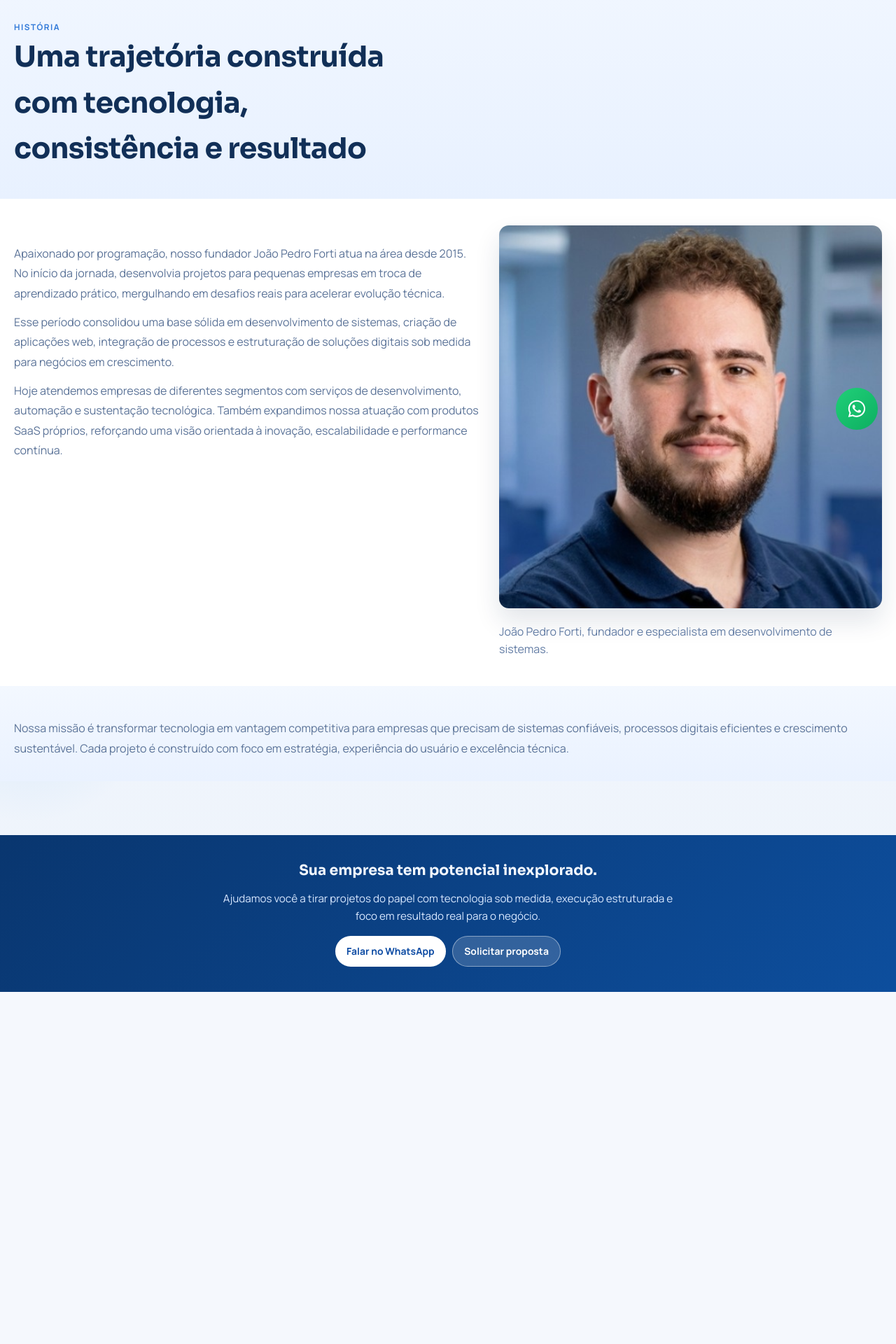
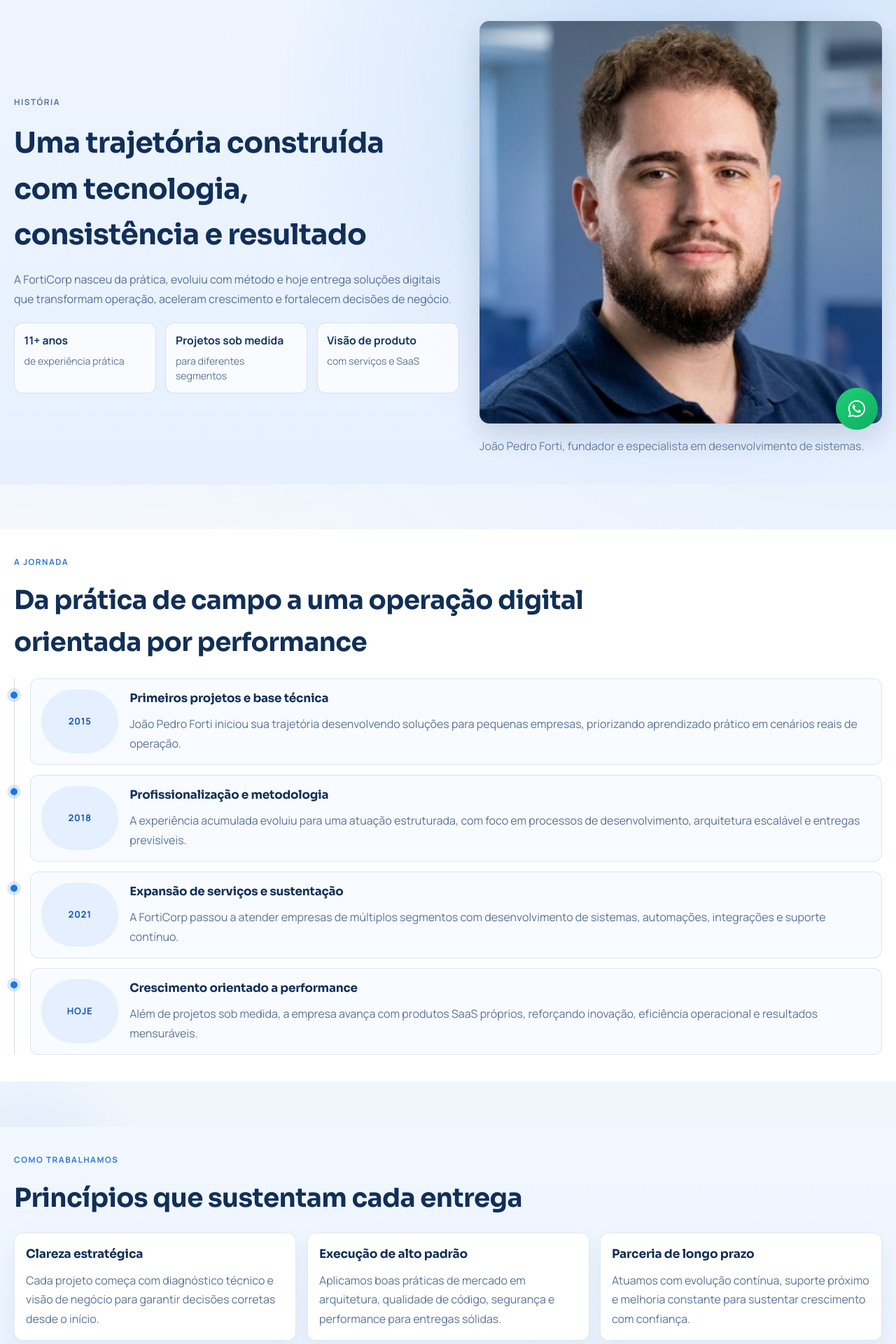
Before and after one commit to joaopedroforti/institutional-site, a Next.js app: page /historia in a window 1280 px wide. Shown: the part 160-2080 px from the top of the page at 70% size. Before the commit the page ends 1577 px from the top, so only its background shows below. Built offline with nearby package versions, Linux system fonts and the light colour scheme.

Commit message:
feat: redesign historia page with premium storytelling layout

```diff
--- a/app/historia/historia.module.css
+++ b/app/historia/historia.module.css
@@ -1,22 +1,42 @@
-.head {
+.head,
+.timelineSection,
+.principlesSection,
+.highlight {
   width: 100vw;
   margin-left: calc(50% - 50vw);
-  margin-top: clamp(3rem, 5vw, 4.8rem);
   padding-left: max(var(--container-pad), calc((100vw - var(--container-max)) / 2));
   padding-right: max(var(--container-pad), calc((100vw - var(--container-max)) / 2));
-  padding-top: clamp(1.8rem, 3vw, 2.8rem);
-  padding-bottom: clamp(1.8rem, 3vw, 2.8rem);
 }
 
-.hero {
-  background: linear-gradient(180deg, #f0f6ff 0%, #e8f1ff 100%);
+.head {
+  margin-top: clamp(3rem, 5vw, 4.8rem);
+  padding-top: clamp(1.8rem, 3vw, 2.8rem);
+  padding-bottom: clamp(2rem, 3.2vw, 3rem);
+  background:
+    radial-gradient(circle at 78% 18%, rgba(18, 109, 212, 0.18) 0%, transparent 52%),
+    linear-gradient(180deg, #eef5ff 0%, #e6f0ff 100%);
 }
 
-.head h1 {
+.heroInner {
+  display: grid;
+  grid-template-columns: 1.05fr 0.95fr;
+  gap: clamp(1.3rem, 2.3vw, 2rem);
+  align-items: center;
+}
+
+.heroContent h1 {
+  margin-top: 0.95rem;
   font-size: clamp(2rem, 3.2vw, 3.2rem);
   color: #112f57;
   max-width: 19ch;
   letter-spacing: -0.015em;
+}
+
+.heroContent > p {
+  margin-top: 1rem;
+  color: #566f95;
+  line-height: 1.78;
+  max-width: 70ch;
 }
 
 .kicker {
@@ -27,29 +47,32 @@
   font-weight: 700;
 }
 
-.grid {
-  width: 100vw;
-  margin-left: calc(50% - 50vw);
-  margin-top: 0;
-  padding-left: max(var(--container-pad), calc((100vw - var(--container-max)) / 2));
-  padding-right: max(var(--container-pad), calc((100vw - var(--container-max)) / 2));
-  padding-top: clamp(1.8rem, 3vw, 2.8rem);
-  padding-bottom: clamp(1.8rem, 3vw, 2.8rem);
+.heroMetrics {
+  margin-top: 1.2rem;
   display: grid;
-  grid-template-columns: 1.1fr 0.9fr;
-  gap: 1.5rem;
-  background: #ffffff;
+  grid-template-columns: repeat(3, minmax(0, 1fr));
+  gap: 0.85rem;
 }
 
-.story {
-  padding: clamp(0.3rem, 1vw, 0.8rem) 0;
+.metric {
+  border: 1px solid rgba(15, 33, 63, 0.12);
+  background: rgba(255, 255, 255, 0.72);
+  border-radius: 12px;
+  padding: 0.8rem 0.85rem;
 }
 
-.story p,
-.highlight p {
-  margin-top: 0.8rem;
-  color: #5b7398;
-  line-height: 1.78;
+.metric strong {
+  display: block;
+  color: #143765;
+  font-size: 0.98rem;
+}
+
+.metric span {
+  margin-top: 0.32rem;
+  display: block;
+  color: #5d769d;
+  font-size: 0.88rem;
+  line-height: 1.55;
 }
 
 .photoCard {
@@ -60,7 +83,7 @@
   width: 100%;
   height: auto;
   border-radius: 14px;
-  box-shadow: 0 18px 36px rgba(16, 40, 73, 0.12);
+  box-shadow: 0 18px 36px rgba(16, 40, 73, 0.14);
 }
 
 .photoCaption {
@@ -68,31 +91,184 @@
   color: #627ca4;
 }
 
-.highlight {
-  width: 100vw;
-  margin-left: calc(50% - 50vw);
-  margin-top: 0;
-  padding-left: max(var(--container-pad), calc((100vw - var(--container-max)) / 2));
-  padding-right: max(var(--container-pad), calc((100vw - var(--container-max)) / 2));
-  padding-top: clamp(1.5rem, 2.6vw, 2.1rem);
-  padding-bottom: clamp(1.5rem, 2.6vw, 2.1rem);
-  background: linear-gradient(180deg, #f3f8ff 0%, #eaf2ff 100%);
+.timelineSection {
+  margin-top: clamp(3rem, 5vw, 4.8rem);
+  padding-top: clamp(1.8rem, 3vw, 2.8rem);
+  padding-bottom: clamp(1.8rem, 3vw, 2.8rem);
+  background: #ffffff;
 }
 
-.grid > [data-reveal]:nth-child(1) {
-  --reveal-delay: 90ms;
+.sectionHeader h2 {
+  margin-top: 0.95rem;
+  font-size: clamp(1.7rem, 2.9vw, 2.8rem);
+  color: #112f57;
+  max-width: 30ch;
+  letter-spacing: -0.015em;
 }
 
-.grid > [data-reveal]:nth-child(2) {
-  --reveal-delay: 190ms;
+.timeline {
+  margin-top: 1.4rem;
+  border-left: 1px solid rgba(15, 33, 63, 0.16);
+  padding-left: 1.4rem;
+  display: grid;
+  gap: 0.9rem;
+}
+
+.timelineItem {
+  position: relative;
+  display: grid;
+  grid-template-columns: 110px 1fr;
+  gap: 1rem;
+  border: 1px solid rgba(15, 33, 63, 0.1);
+  border-radius: 12px;
+  background: #f8fbff;
+  padding: 0.95rem;
+}
+
+.timelineItem::before {
+  content: "";
+  position: absolute;
+  left: -1.8rem;
+  top: 1.1rem;
+  width: 10px;
+  height: 10px;
+  border-radius: 50%;
+  background: #1a78e0;
+  box-shadow: 0 0 0 5px rgba(26, 120, 224, 0.16);
+}
+
+.timelineYear {
+  display: inline-flex;
+  align-items: center;
+  justify-content: center;
+  min-height: 38px;
+  border-radius: 999px;
+  background: #e4efff;
+  color: #1558b6;
+  font-size: 0.82rem;
+  font-weight: 700;
+  letter-spacing: 0.06em;
+  text-transform: uppercase;
+}
+
+.timelineItem h3 {
+  color: #112f57;
+  font-size: 1.05rem;
+  letter-spacing: -0.01em;
+}
+
+.timelineItem p {
+  margin-top: 0.58rem;
+  color: #5b7398;
+  line-height: 1.72;
+}
+
+.principlesSection {
+  margin-top: clamp(3rem, 5vw, 4.8rem);
+  padding-top: clamp(1.8rem, 3vw, 2.8rem);
+  padding-bottom: clamp(1.8rem, 3vw, 2.8rem);
+  background: linear-gradient(180deg, #f2f8ff 0%, #e9f2ff 100%);
+}
+
+.principlesGrid {
+  margin-top: 1.2rem;
+  display: grid;
+  grid-template-columns: repeat(3, minmax(0, 1fr));
+  gap: 1rem;
+}
+
+.principleCard {
+  border: 1px solid rgba(15, 33, 63, 0.1);
+  border-radius: 12px;
+  background: #ffffff;
+  padding: 1rem;
+  box-shadow: 0 12px 26px rgba(14, 36, 67, 0.05);
+}
+
+.principleCard h3 {
+  color: #112f57;
+  font-size: 1.07rem;
+  letter-spacing: -0.01em;
+}
+
+.principleCard p {
+  margin-top: 0.65rem;
+  color: #5b7398;
+  line-height: 1.72;
+}
+
+.highlight {
+  margin-top: clamp(3rem, 5vw, 4.8rem);
+  padding-top: clamp(1.6rem, 2.8vw, 2.2rem);
+  padding-bottom: clamp(1.6rem, 2.8vw, 2.2rem);
+  background: linear-gradient(135deg, #082f63 0%, #0d4d9c 100%);
+}
+
+.highlightInner {
+  max-width: 74ch;
+}
+
+.highlightInner h2 {
+  color: #f1f7ff;
+  font-size: clamp(1.55rem, 2.3vw, 2.1rem);
+  letter-spacing: -0.015em;
+}
+
+.highlightInner p {
+  margin-top: 0.82rem;
+  color: #d4e5ff;
+  line-height: 1.75;
+}
+
+.heroInner > [data-reveal]:nth-child(1) {
+  --reveal-delay: 80ms;
+}
+
+.heroInner > [data-reveal]:nth-child(2) {
+  --reveal-delay: 170ms;
+}
+
+.timeline > [data-reveal]:nth-child(1),
+.principlesGrid > [data-reveal]:nth-child(1) {
+  --reveal-delay: 80ms;
+}
+
+.timeline > [data-reveal]:nth-child(2),
+.principlesGrid > [data-reveal]:nth-child(2) {
+  --reveal-delay: 170ms;
+}
+
+.timeline > [data-reveal]:nth-child(3),
+.principlesGrid > [data-reveal]:nth-child(3) {
+  --reveal-delay: 260ms;
+}
+
+.timeline > [data-reveal]:nth-child(4) {
+  --reveal-delay: 350ms;
 }
 
 .highlight[data-reveal] {
-  --reveal-delay: 180ms;
+  --reveal-delay: 170ms;
 }
 
-@media (max-width: 980px) {
-  .grid {
+@media (max-width: 1080px) {
+  .heroInner,
+  .principlesGrid {
+    grid-template-columns: 1fr;
+  }
+
+  .heroMetrics {
     grid-template-columns: 1fr;
   }
 }
+
+@media (max-width: 760px) {
+  .timelineItem {
+    grid-template-columns: 1fr;
+  }
+
+  .timelineYear {
+    justify-self: start;
+    padding: 0.2rem 0.7rem;
+  }
+}
--- a/app/historia/page.tsx
+++ b/app/historia/page.tsx
@@ -1,27 +1,78 @@
 import Image from "next/image";
 import SiteShell from "../components/site-shell";
 import styles from "./historia.module.css";
+
+const journey = [
+  {
+    year: "2015",
+    title: "Primeiros projetos e base técnica",
+    description:
+      "João Pedro Forti iniciou sua trajetória desenvolvendo soluções para pequenas empresas, priorizando aprendizado prático em cenários reais de operação.",
+  },
+  {
+    year: "2018",
+    title: "Profissionalização e metodologia",
+    description:
+      "A experiência acumulada evoluiu para uma atuação estruturada, com foco em processos de desenvolvimento, arquitetura escalável e entregas previsíveis.",
+  },
+  {
+    year: "2021",
+    title: "Expansão de serviços e sustentação",
+    description:
+      "A FortiCorp passou a atender empresas de múltiplos segmentos com desenvolvimento de sistemas, automações, integrações e suporte contínuo.",
+  },
+  {
+    year: "Hoje",
+    title: "Crescimento orientado a performance",
+    description:
+      "Além de projetos sob medida, a empresa avança com produtos SaaS próprios, reforçando inovação, eficiência operacional e resultados mensuráveis.",
+  },
+];
+
+const principles = [
+  {
+    title: "Clareza estratégica",
+    description:
+      "Cada projeto começa com diagnóstico técnico e visão de negócio para garantir decisões corretas desde o início.",
+  },
+  {
+    title: "Execução de alto padrão",
+    description:
+      "Aplicamos boas práticas de mercado em arquitetura, qualidade de código, segurança e performance para entregas sólidas.",
+  },
+  {
+    title: "Parceria de longo prazo",
+    description:
+      "Atuamos com evolução contínua, suporte próximo e melhoria constante para sustentar crescimento com confiança.",
+  },
+];
 
 export default function HistoryPage() {
   return (
     <SiteShell>
       <section className={`${styles.hero} ${styles.head}`} data-reveal>
+        <div className={styles.heroInner}>
+          <div className={styles.heroContent} data-reveal>
             <p className={styles.kicker}>HISTÓRIA</p>
             <h1>Uma trajetória construída com tecnologia, consistência e resultado</h1>
-      </section>
-
-      <section className={styles.grid}>
-        <article className={styles.story} data-reveal>
             <p>
-            Apaixonado por programação, nosso fundador João Pedro Forti atua na área desde 2015. No início da jornada, desenvolvia projetos para pequenas empresas em troca de aprendizado prático, mergulhando em desafios reais para acelerar evolução técnica.
+              A FortiCorp nasceu da prática, evoluiu com método e hoje entrega soluções digitais que transformam operação, aceleram crescimento e fortalecem decisões de negócio.
             </p>
-          <p>
-            Esse período consolidou uma base sólida em desenvolvimento de sistemas, criação de aplicações web, integração de processos e estruturação de soluções digitais sob medida para negócios em crescimento.
-          </p>
-          <p>
-            Hoje atendemos empresas de diferentes segmentos com serviços de desenvolvimento, automação e sustentação tecnológica. Também expandimos nossa atuação com produtos SaaS próprios, reforçando uma visão orientada à inovação, escalabilidade e performance contínua.
-          </p>
+            <div className={styles.heroMetrics}>
+              <article className={styles.metric}>
+                <strong>11+ anos</strong>
+                <span>de experiência prática</span>
               </article>
+              <article className={styles.metric}>
+                <strong>Projetos sob medida</strong>
+                <span>para diferentes segmentos</span>
+              </article>
+              <article className={styles.metric}>
+                <strong>Visão de produto</strong>
+                <span>com serviços e SaaS</span>
+              </article>
+            </div>
+          </div>
 
           <aside className={styles.photoCard} data-reveal>
             <Image
@@ -33,12 +84,49 @@ export default function HistoryPage() {
             />
             <p className={styles.photoCaption}>João Pedro Forti, fundador e especialista em desenvolvimento de sistemas.</p>
           </aside>
+        </div>
+      </section>
+
+      <section className={styles.timelineSection} data-reveal>
+        <div className={styles.sectionHeader}>
+          <p className={styles.kicker}>A JORNADA</p>
+          <h2>Da prática de campo a uma operação digital orientada por performance</h2>
+        </div>
+        <div className={styles.timeline}>
+          {journey.map((step) => (
+            <article className={styles.timelineItem} key={step.title} data-reveal>
+              <span className={styles.timelineYear}>{step.year}</span>
+              <div>
+                <h3>{step.title}</h3>
+                <p>{step.description}</p>
+              </div>
+            </article>
+          ))}
+        </div>
+      </section>
+
+      <section className={styles.principlesSection} data-reveal>
+        <div className={styles.sectionHeader}>
+          <p className={styles.kicker}>COMO TRABALHAMOS</p>
+          <h2>Princípios que sustentam cada entrega</h2>
+        </div>
+        <div className={styles.principlesGrid}>
+          {principles.map((item) => (
+            <article className={styles.principleCard} key={item.title} data-reveal>
+              <h3>{item.title}</h3>
+              <p>{item.description}</p>
+            </article>
+          ))}
+        </div>
       </section>
 
       <article className={styles.highlight} data-reveal>
+        <div className={styles.highlightInner}>
+          <h2>Construímos tecnologia para virar resultado real</h2>
           <p>
             Nossa missão é transformar tecnologia em vantagem competitiva para empresas que precisam de sistemas confiáveis, processos digitais eficientes e crescimento sustentável. Cada projeto é construído com foco em estratégia, experiência do usuário e excelência técnica.
           </p>
+        </div>
       </article>
     </SiteShell>
   );
```
Lines whose indentation alone changed are shown as unchanged.
